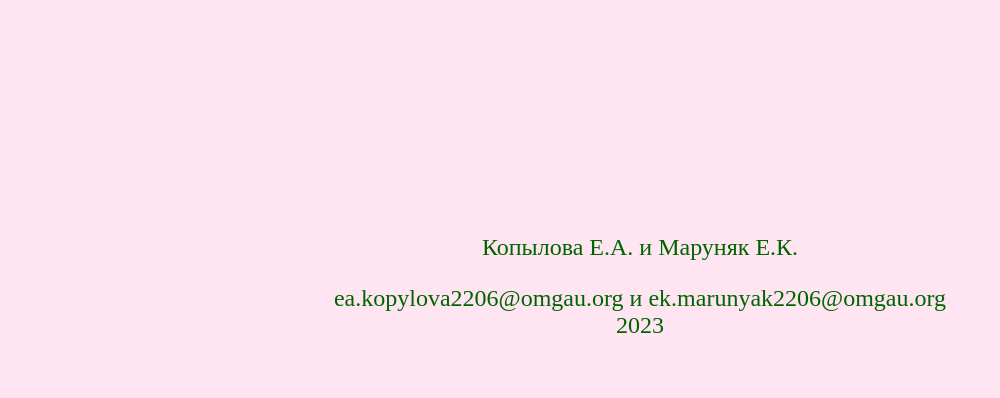
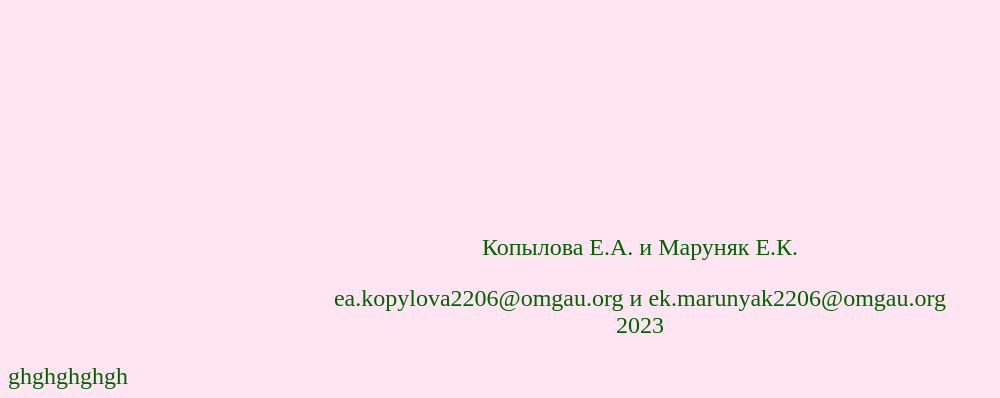
Before and after one commit to Kolisava/Kolisava.github.io, a plain HTML site: page index.html in a window 1280 px wide. Shown: the part 987-1385 px from the top of the page, without its empty margins (0-1000 px from the left). Before the commit the page ends 1350 px from the top, so only its background shows below. Drawn offline with Linux system fonts and the light colour scheme.

Commit message:
index.html

```diff
--- a/index.html
+++ b/index.html
@@ -30,3 +30,4 @@
 <BR> <P align="center"><FONT color="#006400">Копылова Е.А. и Маруняк Е.К.
 <P align="center"><FONT color="#006400"> ea.kopylova2206@omgau.org и ek.marunyak2206@omgau.org
 <BR> 2023 </p></font>
+ghghghghgh
```
